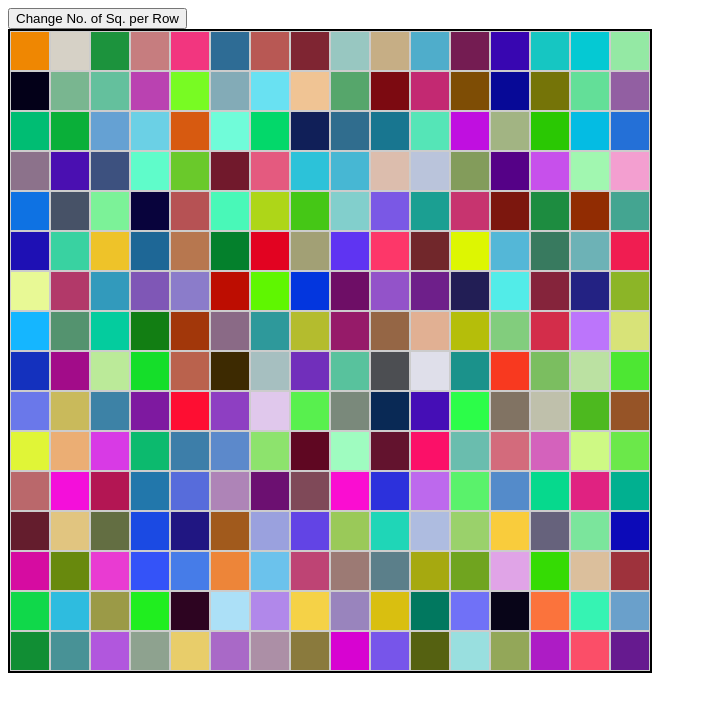
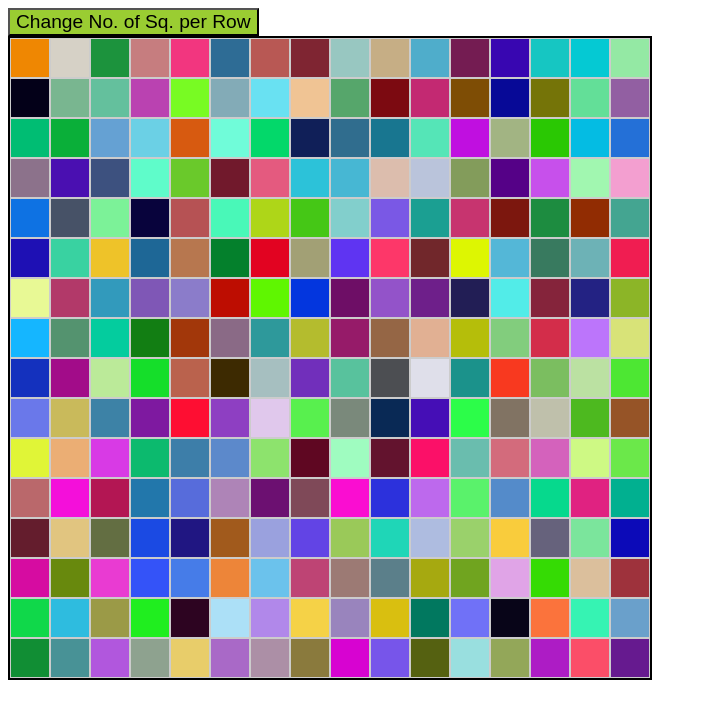
Before and after one commit to ArkadeepDas4444/etch-a-sketch, a plain HTML site: page public/index.html in a window 1280 px wide. Shown: the whole page, without its empty margins (0-707 px from the left). Drawn offline with Linux system fonts and the light colour scheme.

Commit message:
Add colour & change font to button in style.css

```diff
--- a/public/style.css
+++ b/public/style.css
@@ -1,6 +1,7 @@
 .container {
     display: flex;
     flex-wrap: wrap;
+    align-content: center;
     width: 640px;
     height: 640px;
     border: 2px solid black;
@@ -11,3 +12,7 @@
     border: 1px solid #ccc;
     box-sizing: border-box;
 }
+#numSqBtn{
+    background-color: yellowgreen;
+    font-size: larger;
+}
```
